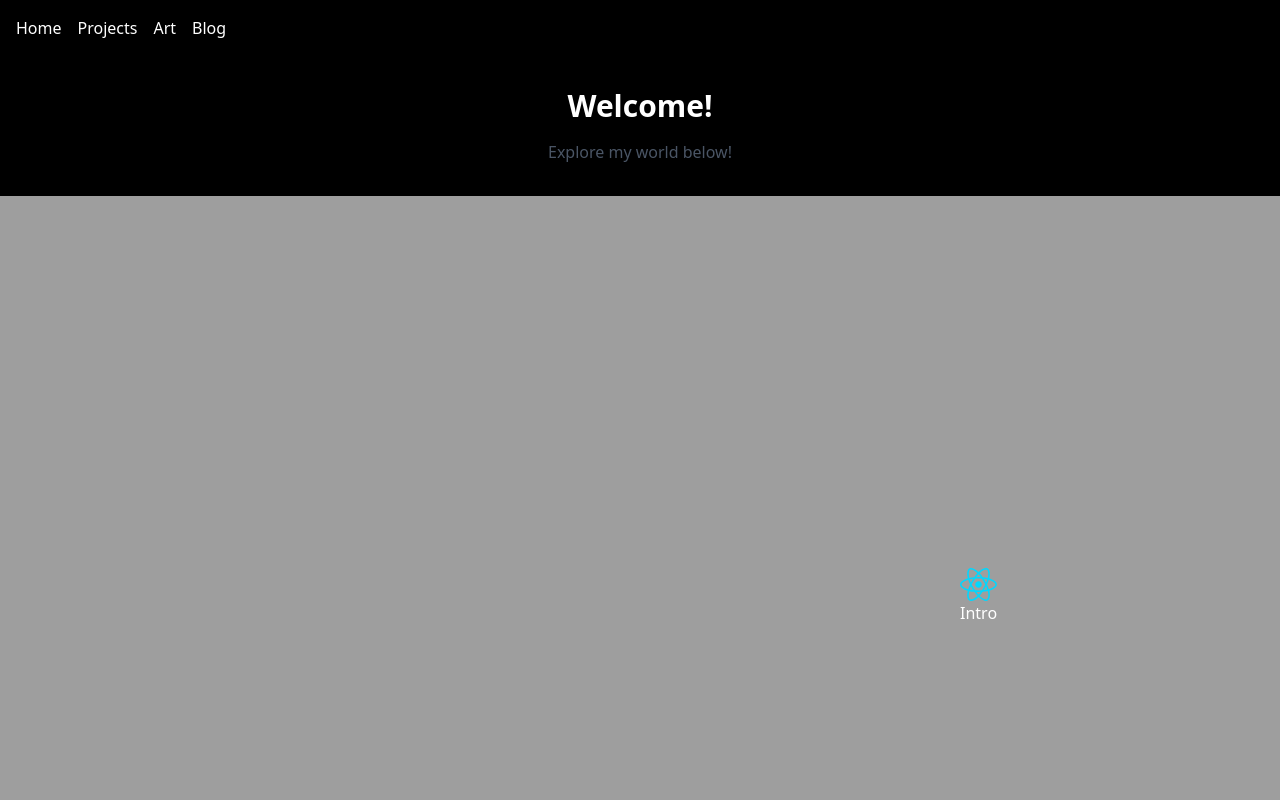
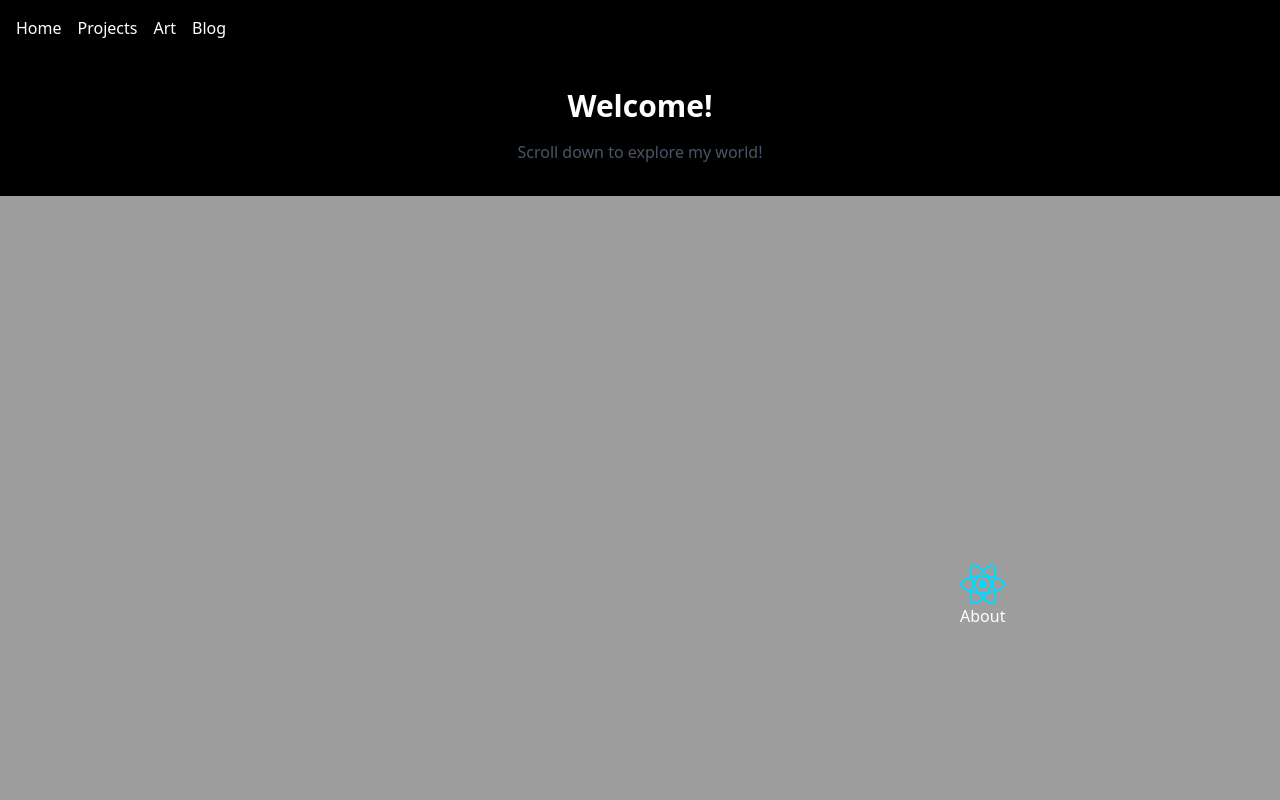
Before and after one commit to allinaxprof/portfolio-scroll, a React (Vite) app: page / in a window 1280 px wide. Shown: the top 800 px of the page. Built offline with nearby package versions, Linux system fonts and the light colour scheme.

Commit message:
update some home links

```diff
--- a/src/App.jsx
+++ b/src/App.jsx
@@ -7,7 +7,7 @@ function App() {
     <>
       <Main />
       <div className="footer w-[90vw] m-auto p-8 text-xs">
-        <p>© Allina Xiao 2025. All rights reserved. </p>
+        <p>© Allina Xiao Jan 2026. All rights reserved. </p>
 
         <p>All artwork, images, and content on this portfolio are the intellectual property of Allina Xiao
           and protected by copyright laws. No part of this portfolio may be reproduced, distributed, or used
--- a/src/Home.jsx
+++ b/src/Home.jsx
@@ -10,7 +10,7 @@ export default function Home() {
       <Navbar color="black" />
       <div className="p-8 text-center">
         <h1 className="text-3xl font-bold mb-4">Welcome!</h1>
-        <p className="text-gray-600">Explore my world below!</p>
+        <p className="text-gray-600">Scroll down to explore my world!</p>
       </div>
 
       <ScrollSequence2 />
--- a/src/components/ScrollSequence2.jsx
+++ b/src/components/ScrollSequence2.jsx
@@ -82,13 +82,13 @@ export default function ScrollSequence2() {
 
             //change links and logos based on frame
             if ([0,1,2,3].includes(frameRef.current.frame)) {
-                document.querySelector(".logoLink").href = "/Intro";
+                document.querySelector(".logoLink").href = "/About";
                 document.querySelector(".logo").src = reactLogo;
-                document.querySelector(".label").innerText = "Intro";
+                document.querySelector(".label").innerText = "About";
             } else if ([4,5,6,7].includes(frameRef.current.frame)) {
-                document.querySelector(".logoLink").href = "/About";
+                document.querySelector(".logoLink").href = "/Blog";
                 document.querySelector(".logo").src = Pfp;
-                document.querySelector(".label").innerText = "About";
+                document.querySelector(".label").innerText = "Blog";
             } else {
                 document.querySelector(".logoLink").href = "/Intro";
                 document.querySelector(".logo").src = viteLogo;
@@ -117,15 +117,16 @@ export default function ScrollSequence2() {
 
     return (
     <div className="sequence h-screen flex place-items-center">
-      <a href="/Intro" className="logoLink z-10 mx-[75vw] items-center absolute">
+      <a href="/About" className="logoLink z-10 mx-[75vw] items-center absolute">
         <img src={viteLogo} alt="logo" className="logo z-10 w-16"></img>
-        <p className="label text-white">Intro</p>
+        <p className="label text-white">Art</p>
       </a>
       <canvas
         ref={canvasRef}
         className="fixed w-full h-screen z-0"
       >
         Your browser does not support the HTML5 canvas tag.
+          Please use the navigation links to explore my site instead.
       </canvas>
     </div>
   );
```
